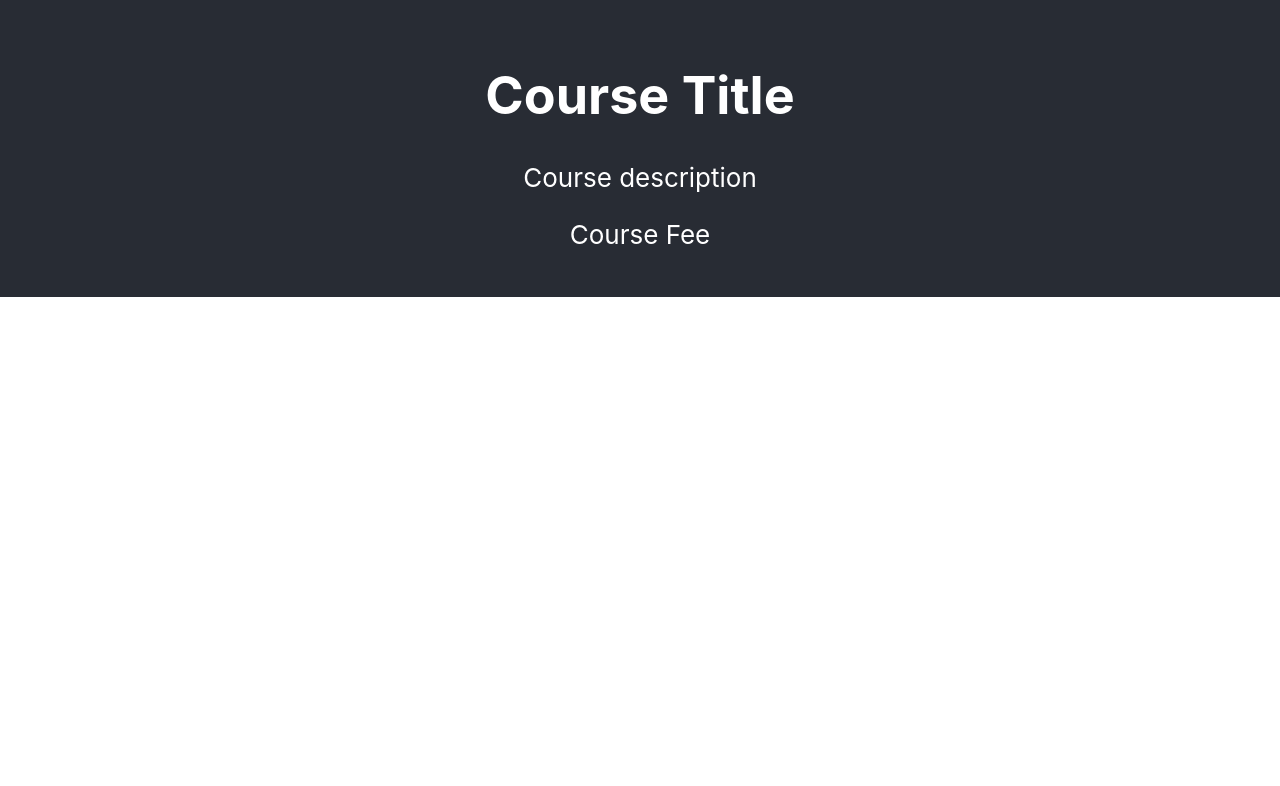
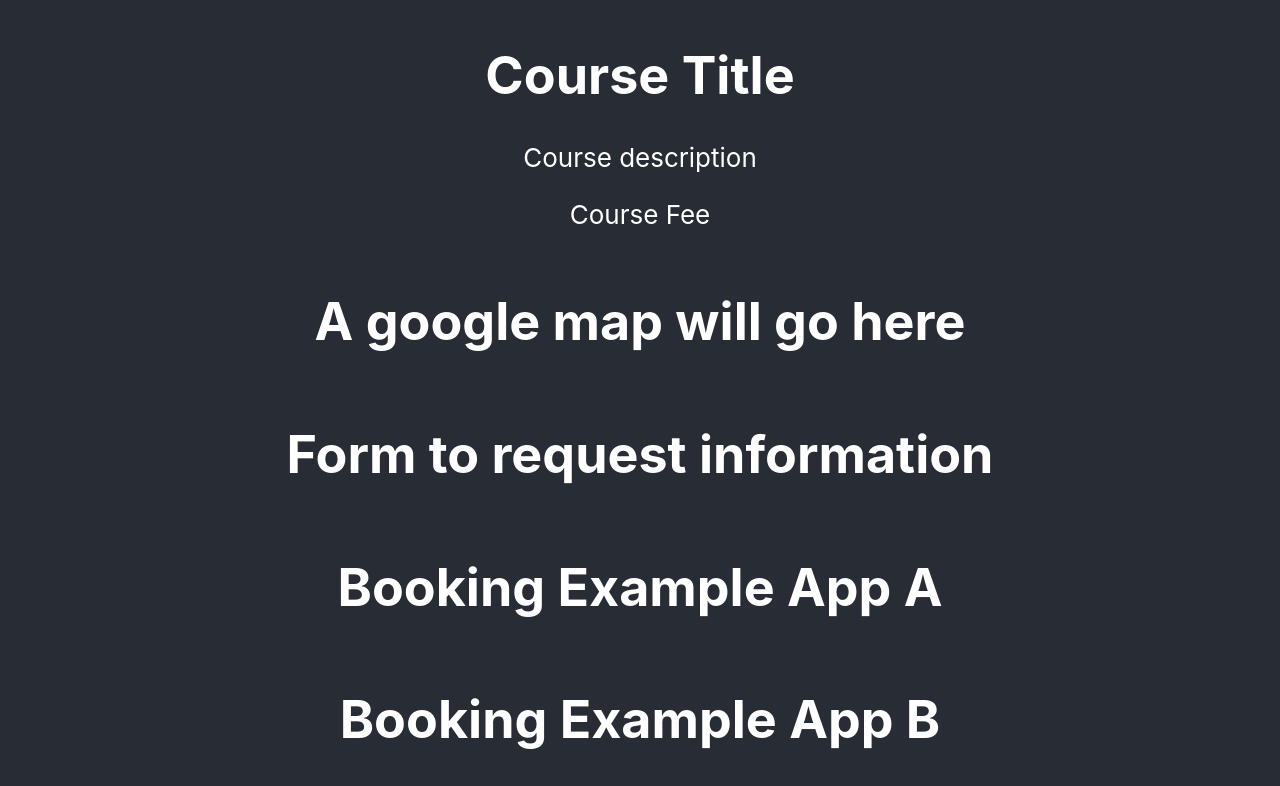
Before and after one commit to Marie-Burns22/cpr-frontend, a React (Create React App) app: page / in a window 1280 px wide. Shown: the part 503-1289 px from the top of the page. Before the commit the page ends 800 px from the top, so only its background shows below. Built offline with nearby package versions, Linux system fonts and the light colour scheme.

Commit message:
Add components for bookings, form, map.

```diff
--- a/src/App.js
+++ b/src/App.js
@@ -4,6 +4,10 @@ import './App.css';
 import Teacher from './components/Teacher';
 import Info from './components/Info';
 import Course from './components/Course';
+import GoogleMap from './components/GoogleMap';
+import Form from './components/Form';
+import BookingA from './components/BookingA';
+import BookingB from './components/BookingB';
 
 function App() {
   return (
@@ -13,6 +17,10 @@ function App() {
         <Teacher />
         <Info />
         <Course />
+        <GoogleMap />
+        <Form />
+        <BookingA />
+        <BookingB />
       </header>
     </div>
   );
--- /dev/null
+++ b/src/components/BookingA.js
@@ -0,0 +1,13 @@
+import React, { Component } from 'react'
+
+class BookingA extends Component {
+    render() {
+        return (
+            <div>
+                <h1>Booking Example App A</h1>
+            </div>
+        )
+    }
+}
+
+export default BookingA;
--- /dev/null
+++ b/src/components/BookingB.js
@@ -0,0 +1,13 @@
+import React, { Component } from 'react'
+
+class BookingB extends Component {
+    render() {
+        return (
+            <div>
+                <h1>Booking Example App B</h1>
+            </div>
+        )
+    }
+}
+
+export default BookingB;
--- /dev/null
+++ b/src/components/Form.js
@@ -0,0 +1,13 @@
+import React, { Component } from 'react'
+
+class Form extends Component {
+    render() {
+        return (
+            <div>
+                <h1>Form to request information</h1>
+            </div>
+        )
+    }
+}
+
+export default Form;
--- /dev/null
+++ b/src/components/GoogleMap.js
@@ -0,0 +1,13 @@
+import React, { Component } from 'react'
+
+class GoogleMap extends Component {
+    render() {
+        return (
+            <div>
+                <h1>A google map will go here</h1>
+            </div>
+        )
+    }
+}
+
+export default GoogleMap;
```
